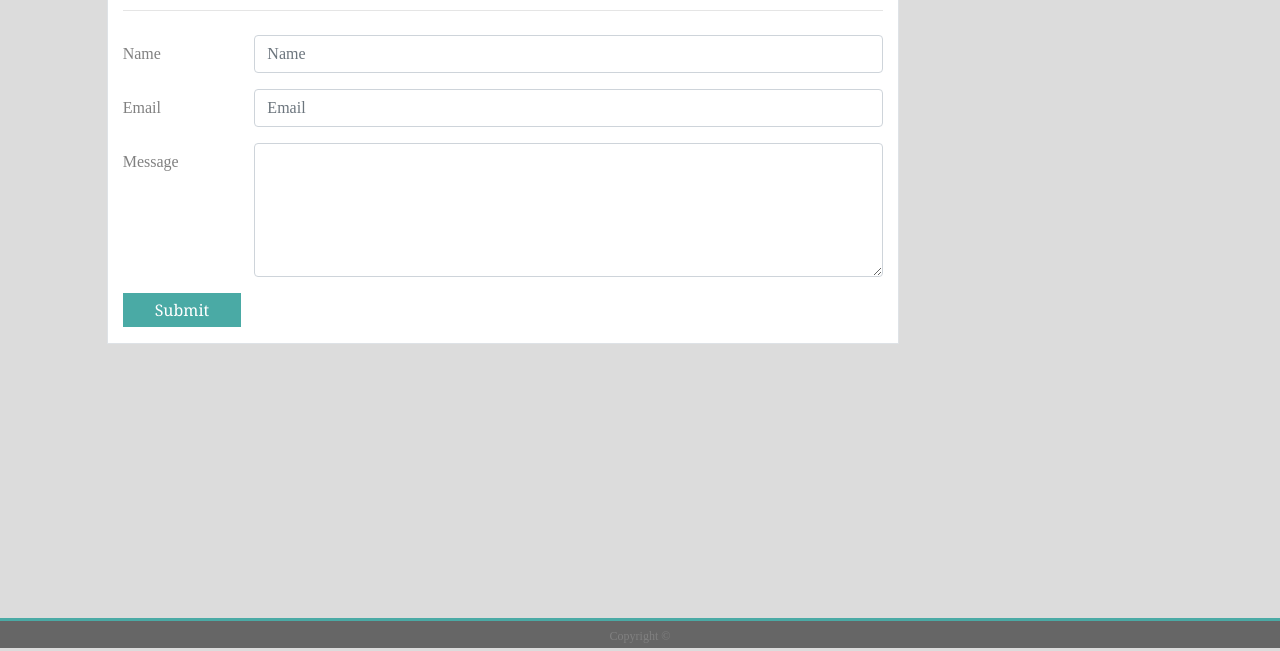
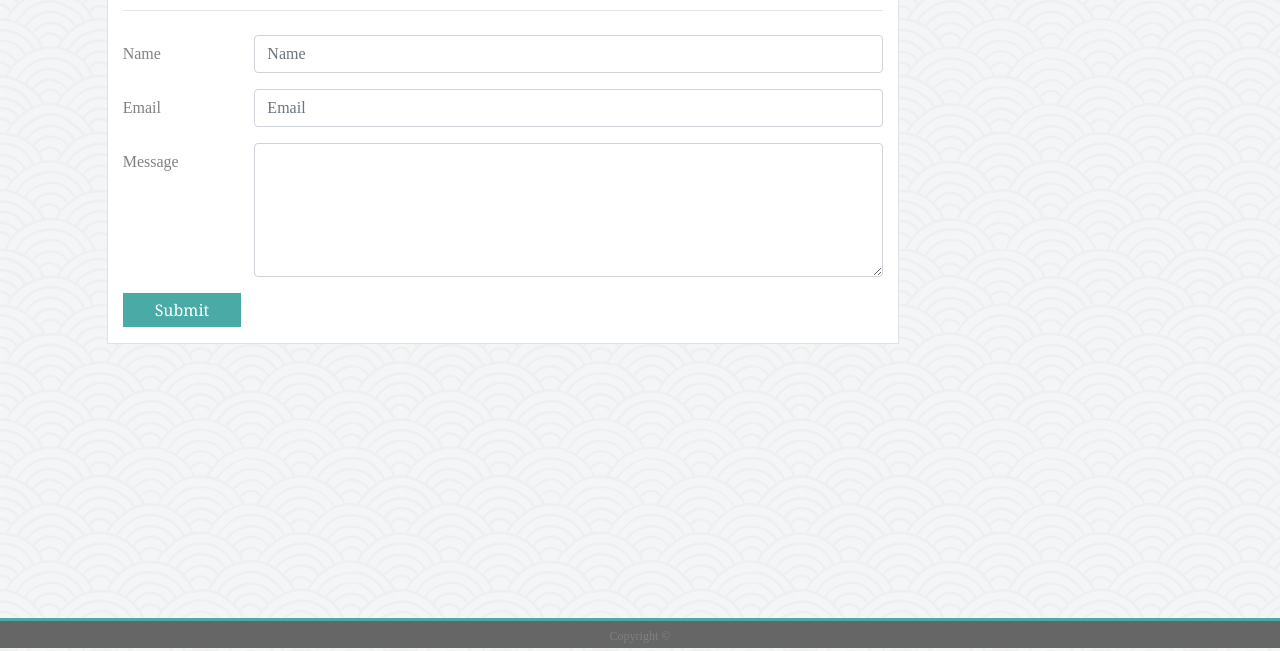
Before and after one commit to ktrant01/Bootstrap-Portfolio, a plain HTML site: page contact.html in a window 1280 px wide. Shown: the part 152-803 px from the top of the page. Drawn offline with nearby package versions, Linux system fonts and the light colour scheme.

Commit message:
hw2-background-update

```diff
--- a/contact.html
+++ b/contact.html
@@ -78,7 +78,8 @@ ul.nav li.active a {
 }
 
 body {
-    background-color:gainsboro;
+    background-image: url("assets/images/seigaiha.png");
+    background-repeat: repeat-yx;
 }
 
 .footer {
```
Also changed, not shown: index.html (+3 -2 lines), portfolio.html (+2 -2 lines), 1 other file.
